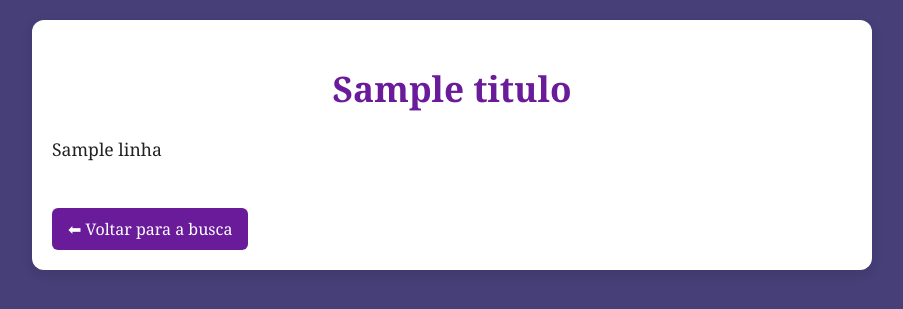
After one commit to wpbourscheid/Trechos_Olivia_Rodrigo, a Flask app: template frontend/templates/musica.html in a window 1280 px wide. The commit adds this page. Shown: the top 309 px of the page, without its empty margins (188-1091 px from the left). Run offline with Flask 3, Linux system fonts and the light colour scheme; the template is opened without the code that fills it: most values are stand-ins (such as "Sample title", 1, 10 or a date in 2020).

Commit message:
feat(Letra Completa): :sparkles: Exibição de Letra Completa
Agora é possível clickar no trecho exibido e ir para outra página com a letra completa da música

```diff
--- a/backend/app.py
+++ b/backend/app.py
@@ -6,6 +6,7 @@ import os
 BASE_DIR = os.path.dirname(os.path.abspath(__file__))
 TEMPLATE_DIR = os.path.join(BASE_DIR, "..", "frontend", "templates")
 STATIC_DIR = os.path.join(BASE_DIR, "..", "frontend", "static")
+LETRAS_DIR = os.path.join(BASE_DIR, "..", "letras")
 
 # Inicializando o Flask com caminhos personalizados
 app = Flask(__name__, template_folder=TEMPLATE_DIR, static_folder=STATIC_DIR)
@@ -21,5 +22,22 @@ def buscar():
     resultados = buscar_trecho(trecho)
     return jsonify(resultados)
 
+@app.route("/musica/<nome>")
+def mostrar_musica(nome):
+    caminho_musica = os.path.join(LETRAS_DIR, nome + ".txt")
+    print(caminho_musica)
+    if os.path.exists(caminho_musica):
+        with open(caminho_musica, "r", encoding="utf-8") as arquivo:
+            letra = arquivo.read()
+            titulo = nome.replace("_"," ").title()
+            print("➡️ Procurando arquivo:", caminho_musica)
+        return render_template("musica.html", titulo=titulo, letra=letra)
+    else:
+        return "Arquivo não encontrado", 404
+
+
 if __name__ == "__main__":
+    print("Rotas registradas:")
+    for rule in app.url_map.iter_rules():
+        print(rule)
     app.run(debug=True)
--- a/backend/busca.py
+++ b/backend/busca.py
@@ -34,6 +34,7 @@ def buscar_trecho(trecho_busca):
         if linhas_encontradas:
             resultados.append({
                 "musica": nome_arquivo.replace(".txt", "").replace("_", " ").title(),
+                "arquivo": nome_arquivo.replace(".txt", ""),
                 "trechos": linhas_encontradas[:3]  # até 3 trechos por música
             })
 
--- a/frontend/static/style.css
+++ b/frontend/static/style.css
@@ -30,3 +30,52 @@ button {
 #resultados {
   margin-top: 20px;
 }
+
+body.pagina-musica {
+    font-family: 'Georgia', serif;
+    background: #463f78;
+    color: #222;
+    margin: 0;
+    padding: 20px;
+}
+
+.container {
+    max-width: 800px;
+    margin: auto;
+    padding: 20px;
+    background: #fff;
+    border-radius: 12px;
+    box-shadow: 0 4px 12px rgba(0,0,0,0.1);
+}
+
+.titulo-musica {
+    text-align: center;
+    font-size: 2.2rem;
+    margin-bottom: 20px;
+    color: #6a1b9a;
+}
+
+.letra {
+    white-space: pre-wrap;
+    line-height: 0.3;
+    font-size: 1.1rem;
+    margin-bottom: 30px;
+}
+
+.letra p {
+    margin: 0 0 10px 0;
+}
+
+.botao-voltar {
+    display: inline-block;
+    text-decoration: none;
+    padding: 10px 16px;
+    background: #6a1b9a;
+    color: #fff;
+    border-radius: 6px;
+    transition: background 0.3s;
+}
+
+.botao-voltar:hover {
+    background: #4a148c;
+}
--- /dev/null
+++ b/frontend/templates/musica.html
@@ -0,0 +1,21 @@
+<!DOCTYPE html>
+<html lang="pt-br">
+<head>
+    <meta charset="UTF-8">
+    <title>{{ titulo }}</title>
+    <link rel="stylesheet" href="{{ url_for('static', filename='style.css') }}">
+</head>
+<body class="pagina-musica">
+    <div class="container">
+        <h1 class="titulo-musica">{{ titulo }}</h1>
+
+        <div class="letra">
+            {% for linha in letra.splitlines() %}
+                <p>{{ linha }}</p>
+            {% endfor %}
+        </div>
+
+        <a href="{{ url_for('index') }}" class="botao-voltar">⬅ Voltar para a busca</a>
+    </div>
+</body>
+</html>
```
Also changed, not shown: frontend/static/script.js (+8 -4 lines), README.md (added), frontend/templates/letra_inteira.html (deleted).
